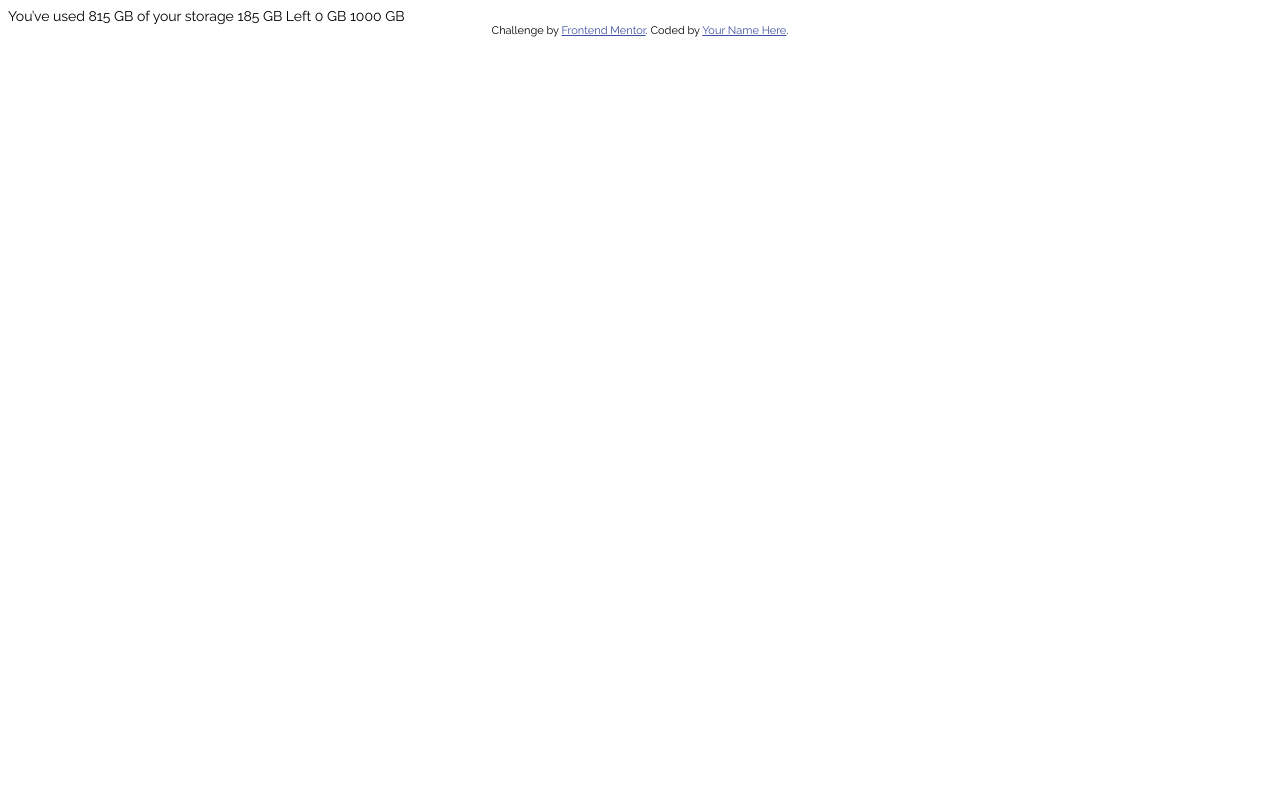
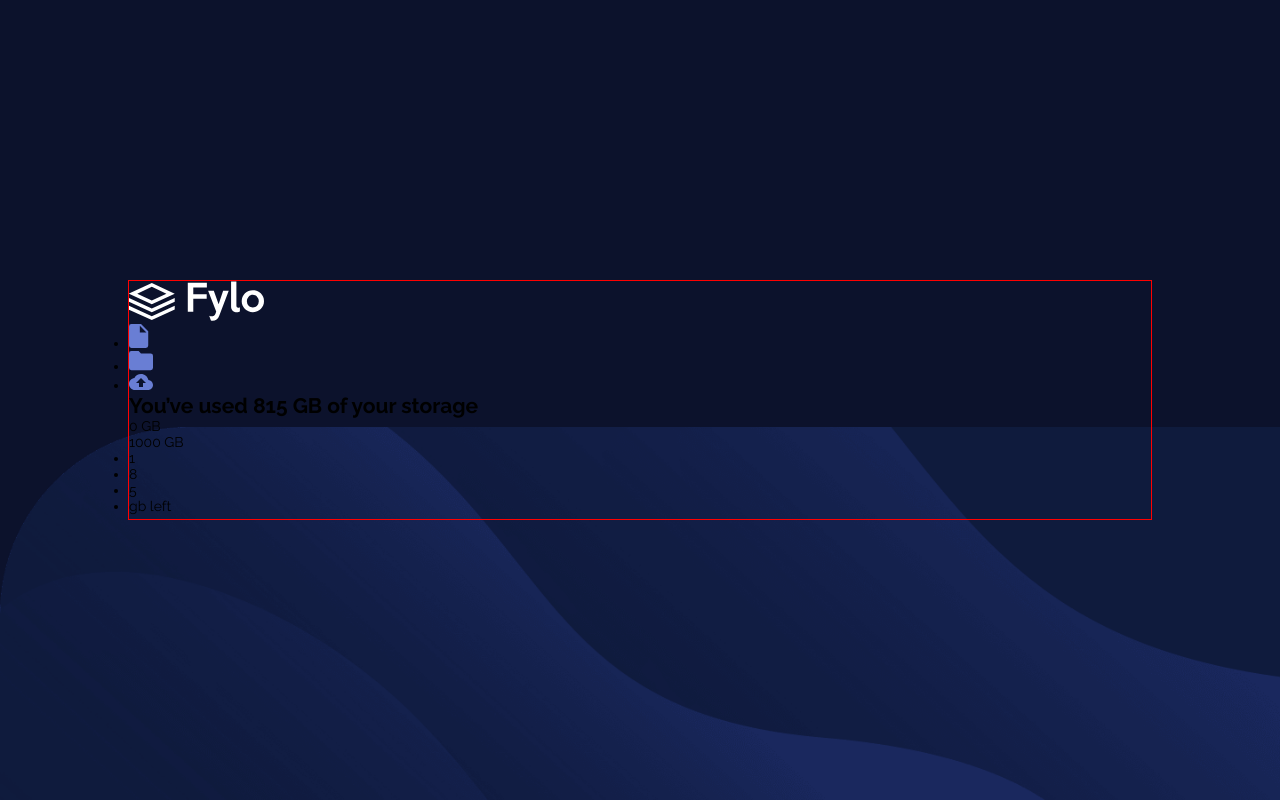
Before and after one commit to bonnielwilson1/fylo-data-storage-component-master, a plain HTML site: page index.html in a window 1280 px wide. Drawn offline with Linux system fonts and the light colour scheme.

Commit message:
html markup

```diff
--- a/index.html
+++ b/index.html
@@ -12,23 +12,50 @@
   <title>Frontend Mentor | Fylo data storage component</title>
 
   <!-- Feel free to remove these styles or customise in your own stylesheet 👍 -->
-  <style>
-    .attribution { font-size: 11px; text-align: center; }
-    .attribution a { color: hsl(228, 45%, 44%); }
-  </style>
 </head>
+
 <body>
 
-  You’ve used 815 GB of your storage
+  <main class="container">
 
-  185 GB Left
+    <section class="card img-card">
+      <img src="images/logo.svg" class="logo" alt="">
+      <ul class="icon-list">
+        <li class="icon"><a href="#"><img src="/images/icon-document.svg"></a></li>
+        <li class="icon"><a href="#"><img src="/images/icon-folder.svg"></a></li>
+        <li class="icon"><a href="#"><img src="/images/icon-upload.svg"></a></li>
+      </ul>
+    </section>
 
-  0 GB
-  1000 GB
+    <section class="card info-card">
+      <h1> You’ve used <span class="bold">815 GB</span> of your storage</h1>
 
-  <div class="attribution">
-    Challenge by <a href="https://www.frontendmentor.io?ref=challenge" target="_blank">Frontend Mentor</a>.
-    Coded by <a href="#">Your Name Here</a>.
-  </div>
+      <div class="progress-bar">
+        <div class="bar-color">
+          <div class="bar-ball">
+          </div>
+        </div>
+      </div>
+
+      <p>0 GB</p>
+      <p>1000 GB</p>
+
+      <div class="floating-card">
+        <ul class="floating-list">
+          <li>1</li>
+          <li>8</li>
+          <li>5</li>
+          <li>gb left</li>
+        </ul>
+      </div>
+
+    </section>
+
+
+
+
+
+  </main>
+
 </body>
 </html>
--- a/styles.css
+++ b/styles.css
@@ -9,4 +9,30 @@
     font-size: 14px;
     font-family: 'Raleway', sans-serif;
 
+
 }
+* {
+    margin: 0;
+    padding: 0;
+    box-sizing: border-box;
+
+}
+body {
+    height: 100vh;
+    background: var(--very-dark-blue )url(/images/bg-desktop.png) no-repeat;
+    background-position: bottom left;
+    background-size:contain;
+    display: flex;
+
+}
+.container {
+    width: 80%;
+    height: 30%;
+    border: 1px solid red;
+    margin:  auto;
+
+
+
+
+
+}
```
